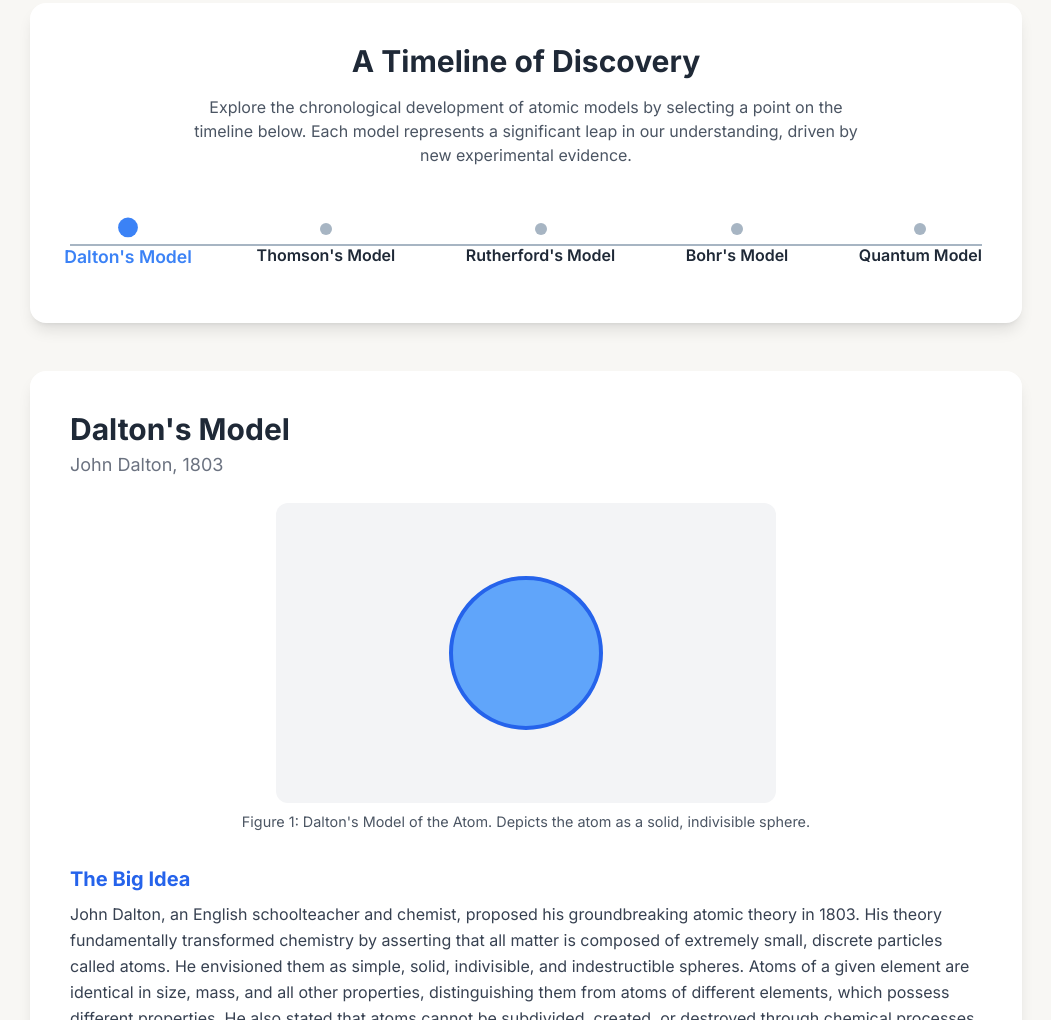
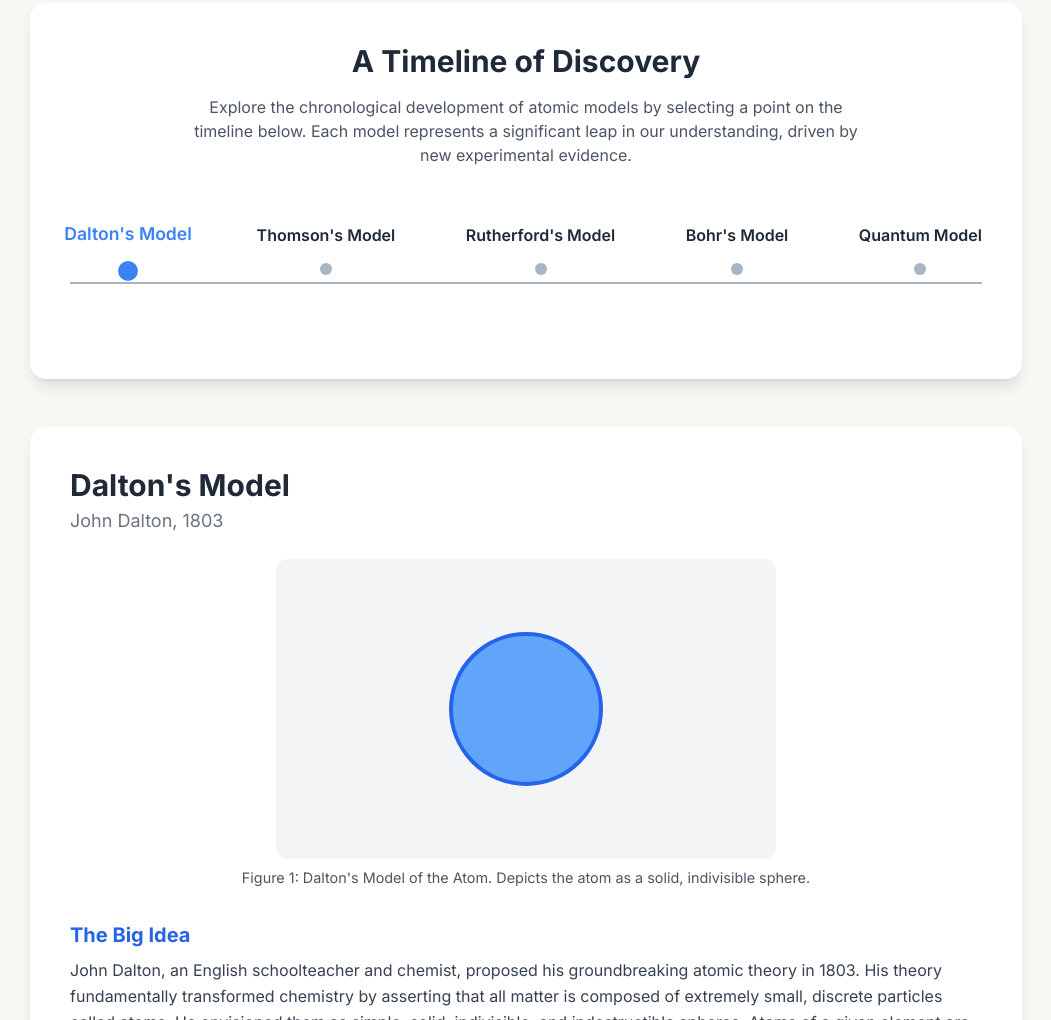
Before and after one commit to reyej23/websiteAtomME206jose, a plain HTML site: page index.html in a window 1280 px wide. Shown: the part 1259-2279 px from the top of the page, without its empty margins (114-1165 px from the left). Drawn offline with nearby package versions, Linux system fonts and the light colour scheme.

Commit message:
Update index.html

```diff
--- a/index.html
+++ b/index.html
@@ -171,9 +171,7 @@
             <p class="text-center text-gray-600 mb-10 max-w-2xl mx-auto">Explore the chronological development of atomic models by selecting a point on the timeline below. Each model represents a significant leap in our understanding, driven by new experimental evidence.</p>
 
             <div class="relative py-4">
-                <div class="timeline-line absolute top-1/2 left-0 w-full -translate-y-1/2"></div>
-                <div id="timeline-nav" class="relative flex justify-between items-center">
-                </div>
+                <div class="timeline-line absolute top-[calc(50%+10px)] left-0 w-full -translate-y-1/2"></div> <div id="timeline-nav" class="relative flex justify-between items-start min-h-[100px]"> </div>
             </div>
         </section>
 
@@ -366,11 +364,10 @@
             function initTimeline() {
                 modelsData.forEach((model, index) => {
                     const item = document.createElement('div');
-                    item.className = 'timeline-item flex flex-col items-center space-y-2';
+                    item.className = 'timeline-item flex flex-col items-center'; // Removed space-y-2 for manual spacing
                     if(index === 0) item.classList.add('active');
                     item.innerHTML = `
-                        <div class="timeline-dot"></div>
-                        <span class="text-sm md:text-base font-semibold text-center">${model.name}</span>
+                        <span class="text-sm md:text-base font-semibold text-center mb-4">${model.name}</span> <div class="timeline-dot"></div>
                     `;
                     item.addEventListener('click', () => updateDisplay(index));
                     timelineNav.appendChild(item);
```
